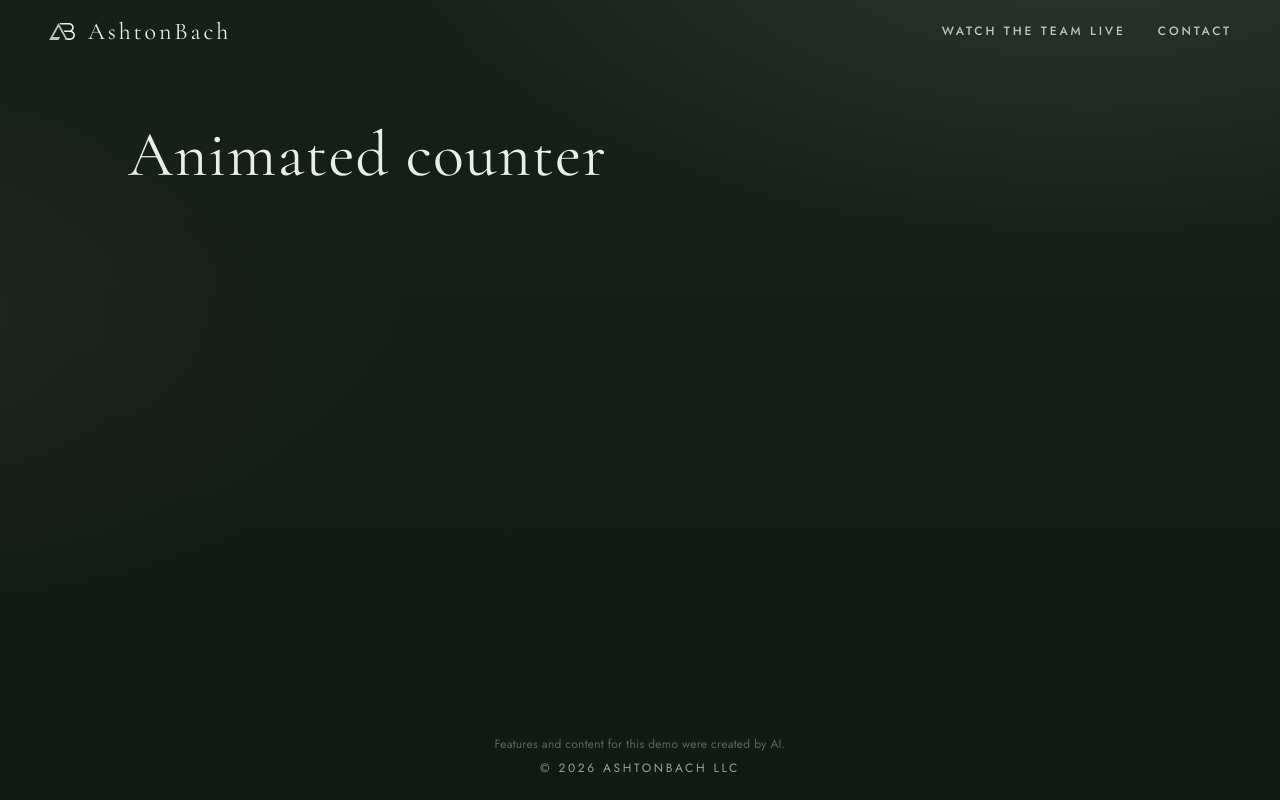
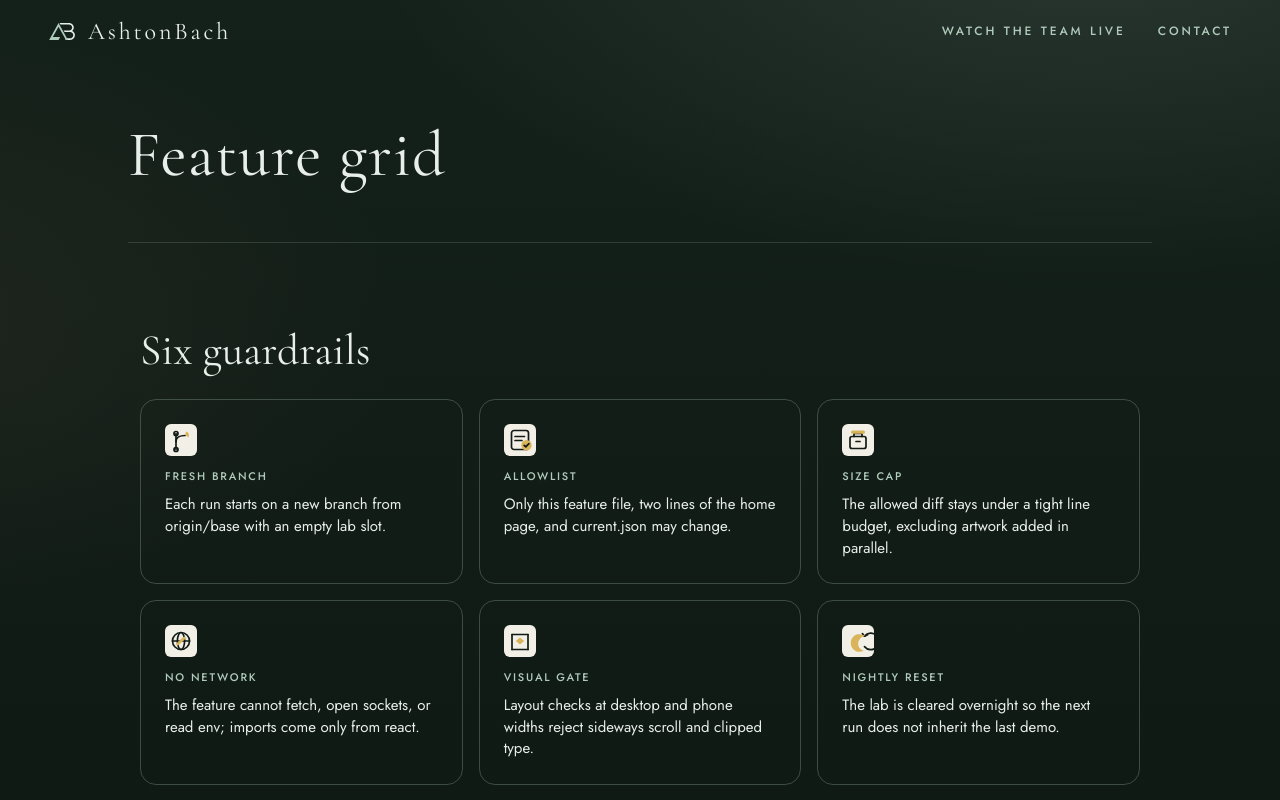
Before and after one commit to ashtonbach/agent-showcase, a Next.js app: page / in a window 1280 px wide. Shown: the top 800 px of the page. Built offline with nearby package versions, Linux system fonts and the light colour scheme.

Commit message:
Feature: Feature grid (Author: Alder)
Co-authored-by: AshtonBach Coder <ashtonbach-coder@users.noreply.github.com>

```diff
--- a/app/lab/current.json
+++ b/app/lab/current.json
@@ -1 +1 @@
-{"slug":"animated-counter"}
+{"slug":"feature-grid"}
--- /dev/null
+++ b/app/lab/feature-grid/index.tsx
@@ -0,0 +1,51 @@
+"use client";
+import { useEffect, useRef, useState } from "react";
+
+const ITEMS = [
+  { t: "Fresh branch", p: "Each run starts on a new branch from origin/base with an empty lab slot." },
+  { t: "Allowlist", p: "Only this feature file, two lines of the home page, and current.json may change." },
+  { t: "Size cap", p: "The allowed diff stays under a tight line budget, excluding artwork added in parallel." },
+  { t: "No network", p: "The feature cannot fetch, open sockets, or read env; imports come only from react." },
+  { t: "Visual gate", p: "Layout checks at desktop and phone widths reject sideways scroll and clipped type." },
+  { t: "Nightly reset", p: "The lab is cleared overnight so the next run does not inherit the last demo." },
+];
+
+const css = `.lab-fg{width:min(960px,100%);margin:8px auto 56px;padding:0 12px;box-sizing:border-box;color:var(--mist,#F2EFE6)}.lab-fg *,.lab-fg *::before,.lab-fg *::after{box-sizing:border-box}.lab-fg h2{font-family:var(--serif,Georgia,serif);font-weight:400;font-size:30px;line-height:1.25;margin:0 0 20px;color:var(--mist,#F2EFE6)}.lab-grid{list-style:none;margin:0;padding:0;display:grid;grid-template-columns:1fr;gap:16px}@media (min-width:601px){.lab-grid{grid-template-columns:repeat(2,minmax(0,1fr))}}@media (min-width:901px){.lab-grid{grid-template-columns:repeat(3,minmax(0,1fr))}}.lab-card{border:1px solid rgba(176,203,188,.28);border-radius:16px;padding:24px;min-width:0}.lab-fb{display:inline-flex;width:32px;height:32px;align-items:center;justify-content:center;border-radius:8px;background:#121A16;color:#F2EFE6}.lab-t{font-family:var(--sans,system-ui,sans-serif);font-weight:500;font-size:11px;letter-spacing:.16em;text-transform:uppercase;margin:12px 0 8px;color:var(--sage,#B0CBBC)}.lab-p{margin:0;font-size:15px;line-height:1.45;color:#E8EEE9}.lab-card img{display:block}@media (prefers-reduced-motion:reduce){.lab-fg *{animation:none!important;transition:none!important}}`;
+
+function Art({ i }: { i: number }) {
+  const ref = useRef<HTMLImageElement>(null);
+  const [ok, setOk] = useState(true);
+  useEffect(() => {
+    const el = ref.current;
+    if (el && el.complete && el.naturalWidth === 0) setOk(false);
+  }, []);
+  if (!ok)
+    return (
+      <span data-art="fallback" aria-hidden="true" className="lab-fb">
+        <svg width={32} height={32} viewBox="0 0 32 32">
+          <path d={["M8 24V12l8-6 8 6v12", "M7 9h18v14H7z", "M8 16h16M16 8v16", "M8 16a8 8 0 1016 0 8 8 0 00-16 0", "M8 22l8-12 8 12", "M16 8v16"][i]} fill="none" stroke="#F2EFE6" strokeWidth="2.5" />
+        </svg>
+      </span>
+    );
+  return (
+    <img ref={ref} data-art="image" src={`/lab/feature-grid/icon-${i}.svg`} width={32} height={32} alt="" onError={() => setOk(false)} />
+  );
+}
+
+export default function FeatureGrid() {
+  return (
+    <section data-lab="feature-grid" aria-labelledby="lab-fg-h" className="lab-fg">
+      <h2 id="lab-fg-h">Six guardrails</h2>
+      <ul className="lab-grid">
+        {ITEMS.map((item, i) => (
+          <li key={item.t} className="lab-card">
+            <Art i={i} />
+            <h3 className="lab-t">{item.t}</h3>
+            <p className="lab-p">{item.p}</p>
+          </li>
+        ))}
+      </ul>
+      <style>{css}</style>
+    </section>
+  );
+}
--- a/app/page.tsx
+++ b/app/page.tsx
@@ -1,3 +1,4 @@
+import Lab from "./lab/feature-grid";
 import { readDemoKey, demoTitle } from "./demo-name";
 const demoKey = readDemoKey();
 const demoName = demoTitle();
@@ -5,7 +6,7 @@ export default function Page() {
   return (
     <div className="page-stack">
       <h1 className="demo-title" data-i18n={demoKey}>{demoName}</h1>
-      {/* lab:slot */}
+      <Lab /> {/* lab:slot */}
     </div>
   );
 }
```
